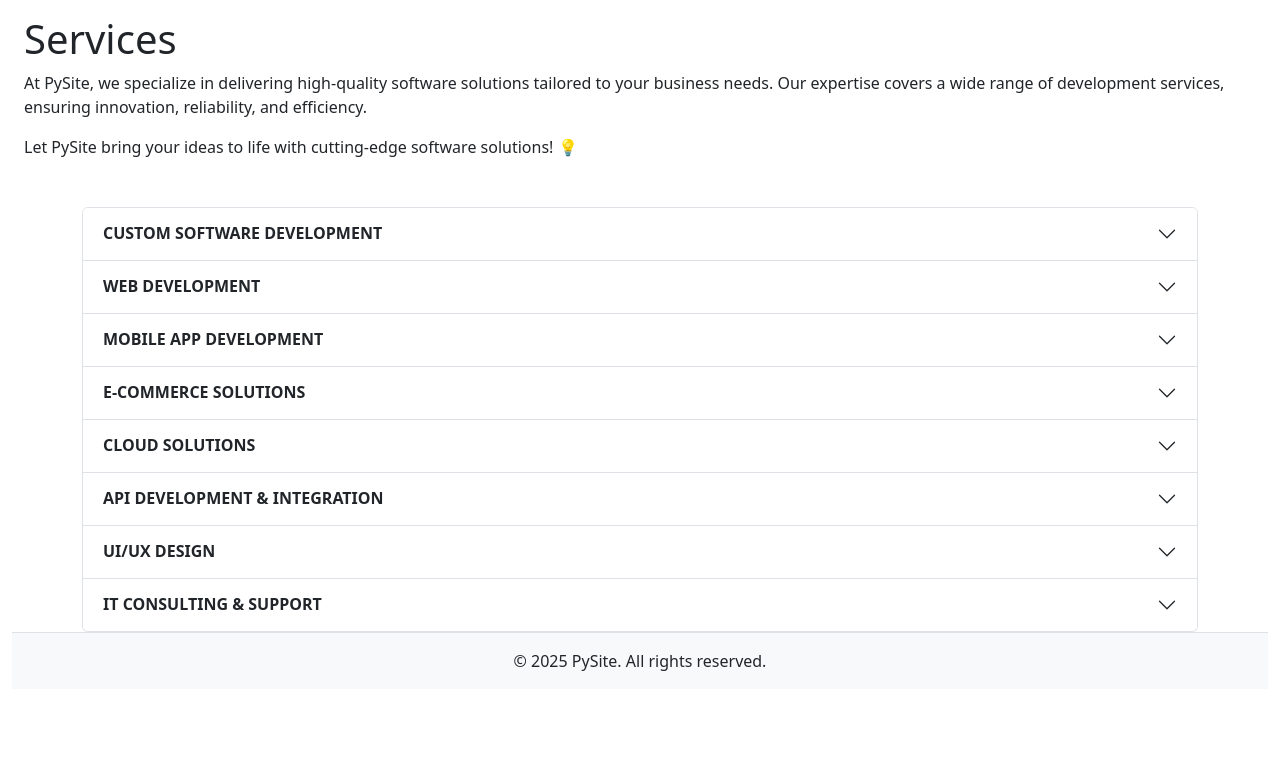
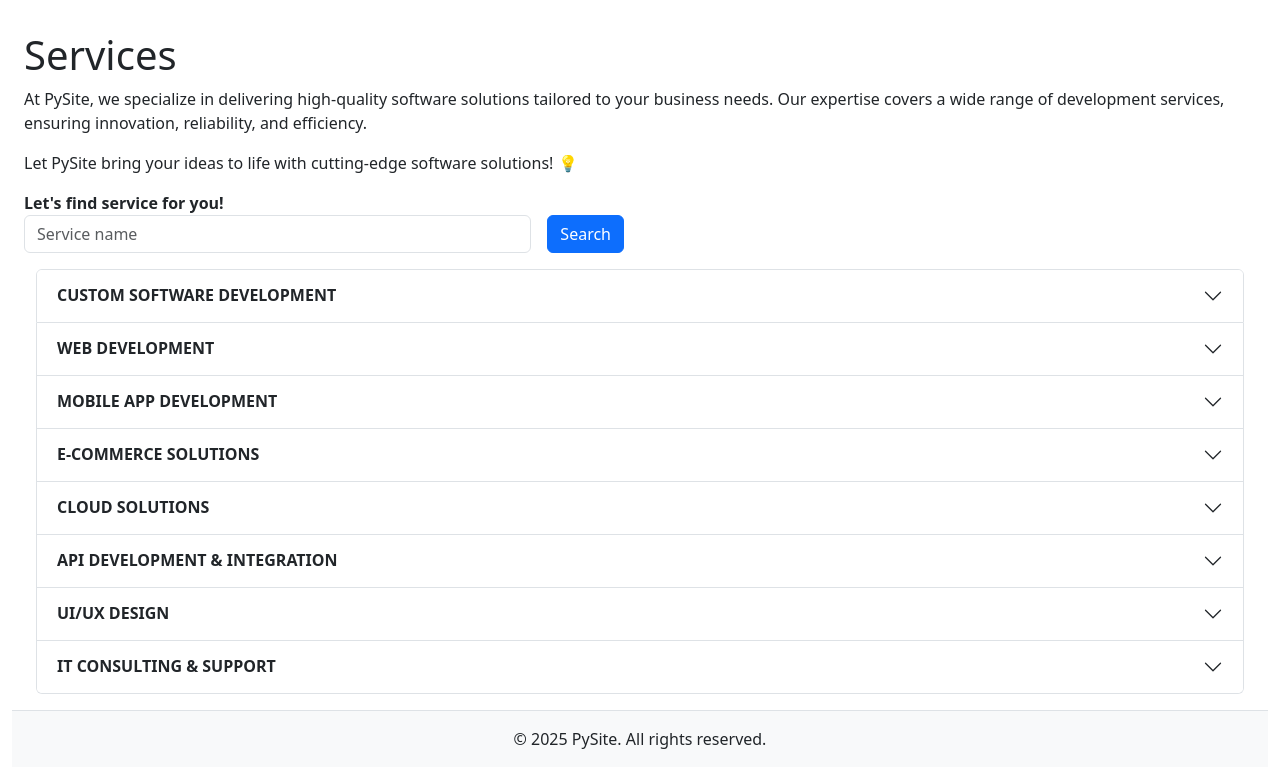
Before and after one commit to VladSmorodsky/python-course, a Django app: page /services/ in a window 1280 px wide. Shown: the part 57-824 px from the top of the page. Before the commit the page ends 728 px from the top, so only its background shows below. Run offline with Django 5.2, Linux system fonts and the light colour scheme; some libraries are stand-ins or nearby versions.

Commit message:
PC-17 Added form for search ing services

```diff
--- /dev/null
+++ b/lesson_17_django_views_and_templates/django_views_and_templates/main/forms.py
@@ -0,0 +1,8 @@
+from django import forms
+
+
+class SearchServicesForm(forms.Form):
+    """
+    Form for searching services by customer input
+    """
+    service_name = forms.CharField(label="Service name", max_length=100)
--- a/lesson_17_django_views_and_templates/django_views_and_templates/main/views.py
+++ b/lesson_17_django_views_and_templates/django_views_and_templates/main/views.py
@@ -2,6 +2,8 @@
 from django.http.response import HttpResponse
 from django.shortcuts import render
 from django.views.generic.base import View
+
+from . import forms
 
 
 # Create your views here.
@@ -38,10 +40,14 @@
 class ServicesView(View):
     def get(self, request: HttpRequest) -> HttpResponse:
         """
-        Render services page
+        Render services page. Filter service list if service_name parameter is provided in GET request.
+        If filtered result is empty, will return whole list of services
         :param request:
         :return:
         """
+        form = forms.SearchServicesForm(request.GET or None)
+        service_name = ''
+        filtered_list = []
         service_list = [
             {
                 'title': 'Custom Software Development',
@@ -76,9 +82,17 @@
                 'content': 'We offer expert guidance on software architecture, technology stack selection, and ongoing system support to optimize performance.'
             }
         ]
+        if form.is_valid():
+            service_name = form.cleaned_data['service_name'].strip()
+            if service_name is not None and service_name != '':
+                filtered_list = list(
+                    filter(lambda service: service_name.lower() in service['title'].lower(), service_list)
+                )
         return render(request, 'main/services.html', {
             'page_name': 'services',
-            'service_list': service_list,
+            'service_list': filtered_list if len(filtered_list) > 0 else service_list,
+            'search_result': service_name,
+            'search_result_count': len(filtered_list),
         })
 
 
--- a/lesson_17_django_views_and_templates/django_views_and_templates/templates/base.html
+++ b/lesson_17_django_views_and_templates/django_views_and_templates/templates/base.html
@@ -9,7 +9,7 @@
 <body>
 <div class="container-fluid mt-5 pt-4">
     {% include 'header.html' %}
-    <div class="container-fluid">
+    <div class="container-fluid py-3">
         {% block content %}{% endblock %}
     </div>
     {% include 'footer.html' %}
--- a/lesson_17_django_views_and_templates/django_views_and_templates/templates/components/accordion.html
+++ b/lesson_17_django_views_and_templates/django_views_and_templates/templates/components/accordion.html
@@ -1,10 +1,9 @@
 {% load custom_filters %}
 
-<div class="container mt-5">
+<div class="container-fluid">
     {% with accordion_id|random_id as id %}
         <div class="accordion" id="{{ id }}">
             {% for item in items %}
-                <!-- Accordion Item 1 -->
                 <div class="accordion-item">
                     <h2 class="accordion-header" id="header-{{ id }}{{ forloop.counter }}">
                         <button class="accordion-button collapsed" type="button" data-bs-toggle="collapse"
--- a/lesson_17_django_views_and_templates/django_views_and_templates/templates/main/services.html
+++ b/lesson_17_django_views_and_templates/django_views_and_templates/templates/main/services.html
@@ -4,8 +4,24 @@
 
 {% block content %}
     <h1>Services</h1>
-    <p>At PySite, we specialize in delivering high-quality software solutions tailored to your business needs. Our
-        expertise covers a wide range of development services, ensuring innovation, reliability, and efficiency.</p>
-    <p>Let PySite bring your ideas to life with cutting-edge software solutions! 💡</p>
+    <div>
+        <p>At PySite, we specialize in delivering high-quality software solutions tailored to your business needs. Our
+            expertise covers a wide range of development services, ensuring innovation, reliability, and efficiency.</p>
+        <p>Let PySite bring your ideas to life with cutting-edge software solutions! 💡</p>
+    </div>
+    <div class="my-3 d-flex flex-column ">
+        <form method="get" action="{% url 'services' %}">
+            <label for="service-name" class="fw-bold">Let's find service for you!</label>
+            <div class="d-flex w-50">
+                <input id="service-name" class="form-control" type="text" placeholder="Service name" name="service_name"
+                       value="{{ search_result }}" required/>
+                <button class="btn btn-primary mx-3" type="submit">Search</button>
+            </div>
+        </form>
+        {% if search_result_count == 0 and search_result != '' %}
+            <p class="py-1">No result found with value <b>{{ search_result }}</b>. You can see the whole list of
+                services below:</p>
+        {% endif %}
+    </div>
     {% include 'components/accordion.html' with items=service_list accordion_id='services-accordion' %}
 {% endblock %}
```
Also changed, not shown: other parts of lesson_17_django_views_and_templates/django_views_and_templates/templates/components/accordion.html (+0 -34 lines).
